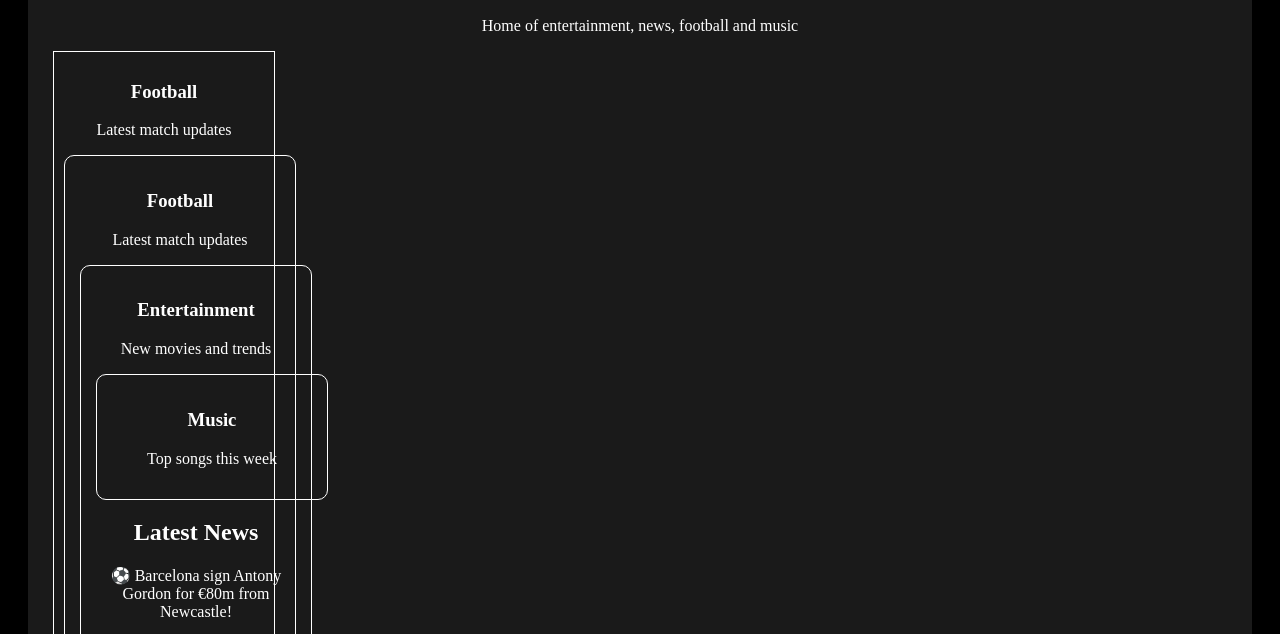
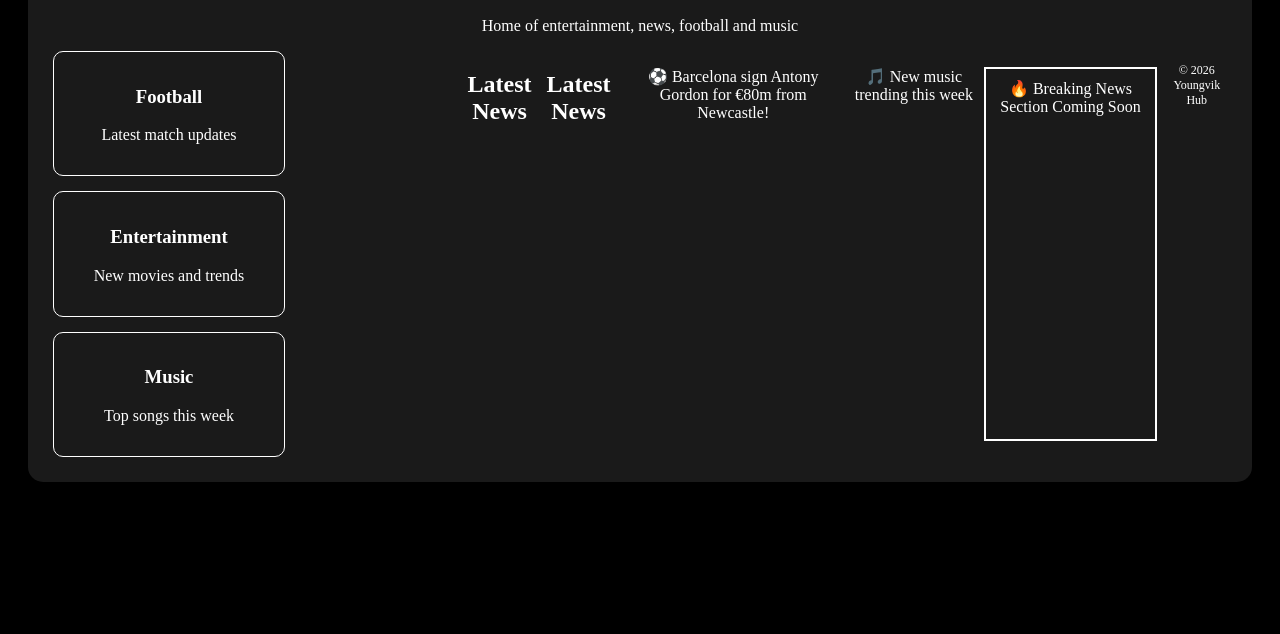
Before and after one commit to youngvik-hub/Youngviko, a plain HTML site: page index.html in a window 1280 px wide. Shown: the part 155-789 px from the top of the page. Drawn offline with Linux system fonts and the light colour scheme.

Commit message:
Refactor content sections with improved styling
Updated styling and structure of content sections.

```diff
--- a/index.html
+++ b/index.html
@@ -9,22 +9,27 @@
 
 <p>Home of entertainment, news, football and music</p>
 <div style="display: flex; gap: 10px;">
-
-  <div style="border: 1px solid white; padding: 10px; width: 200px;">
-    <h3>Football</h3>
-    <p>Latest match updates</p>
-  <div style="display: flex; gap: 15px; flex-wrap: wrap;">
+<div style="display: flex; gap: 15px; flex-wrap: wrap;">
 
   <div style="border: 1px solid white; padding: 15px; width: 200px; border-radius: 10px;">
     <h3>Football</h3>
     <p>Latest match updates</p>
+  </div>
+
   <div style="border: 1px solid white; padding: 15px; width: 200px; border-radius: 10px;">
     <h3>Entertainment</h3>
     <p>New movies and trends</p>
-    <div style="border: 1px solid white; padding: 15px; width: 200px; border-radius: 10px;">
+  </div>
+
+  <div style="border: 1px solid white; padding: 15px; width: 200px; border-radius: 10px;">
     <h3>Music</h3>
     <p>Top songs this week</p>
   </div>
+
+</div>
+
+<h2>Latest News</h2>
+
 <h2>Latest News</h2>
 
 <p>⚽ Barcelona sign Antony Gordon for €80m from Newcastle!</p>
```
